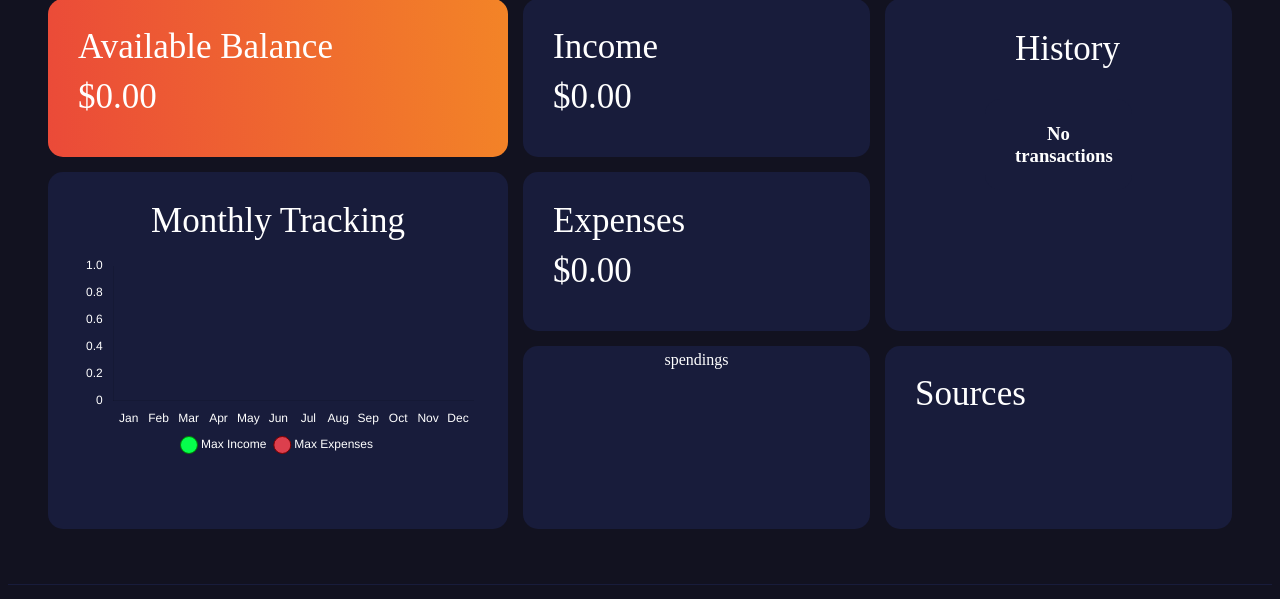
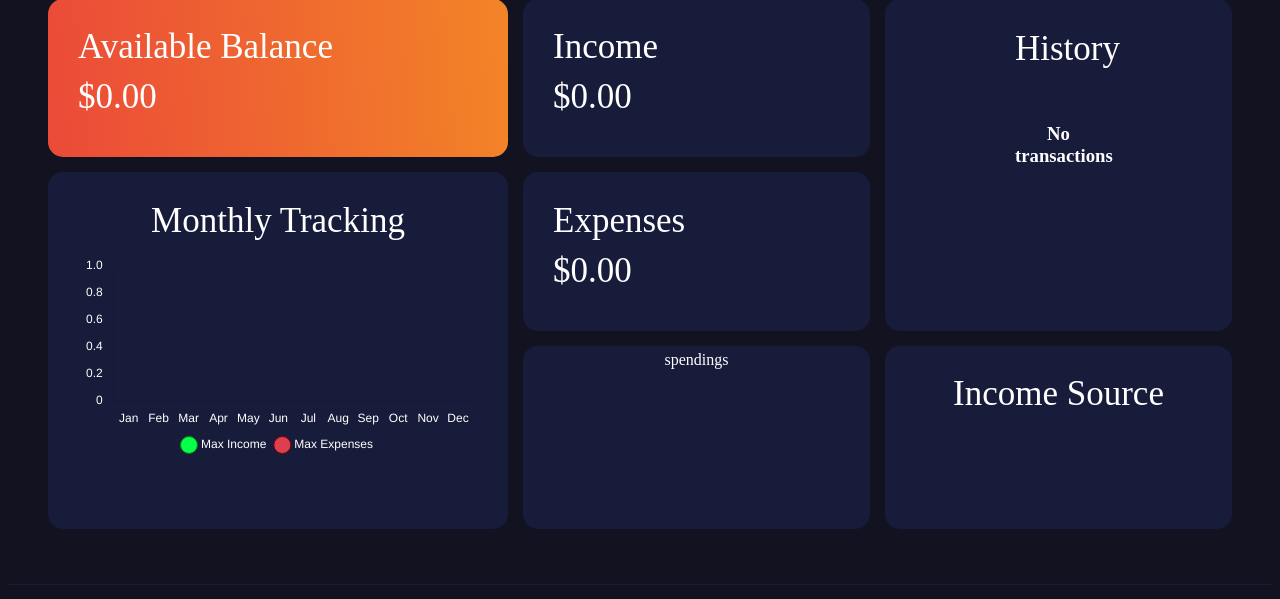
Before and after one commit to notedwinpiatek/PersonalFinanceTracker, a Django app: page /finance_tracker/ in a window 1280 px wide. Shown: the part 183-782 px from the top of the page. Run offline with Django 5.2, Linux system fonts and the light colour scheme; a user stored in the database is signed in; tables that the repository leaves empty hold one stand-in row (values such as "Sample post"); some web fonts are replaced.

Commit message:
feat: make a source chart

```diff
--- a/personal_finance_tracker/finance_tracker/static/finance_tracker/styles.css
+++ b/personal_finance_tracker/finance_tracker/static/finance_tracker/styles.css
@@ -343,7 +343,7 @@ button:hover {
     grid-area: 2 / 1 / 5 / 2;
 }
 
-.monthly-tracking h1 {
+.monthly-tracking h1, .income-source h1 {
     text-align: center;
 }
 
--- a/personal_finance_tracker/finance_tracker/templates/base.html
+++ b/personal_finance_tracker/finance_tracker/templates/base.html
@@ -28,7 +28,7 @@
             </div>
         </a>
         {% if user.is_authenticated %}
-            {% if request.resolver_match.url_name != 'account_settings' and request.resolver_match.url_name != 'password_change' and request.resolver_match.url_name != 'password_change_done' and request.resolver_match.url_name != 'select_gender' and request.resolver_match.url_name != 'sources' %}
+            {% if request.resolver_match.url_name != 'account_settings' and request.resolver_match.url_name != 'password_change' and request.resolver_match.url_name != 'password_change_done' and request.resolver_match.url_name != 'select_gender' %}
             <div class="calendar">
                 <ul class="horizontal-month-list">
                     {% for month in months %}
--- a/personal_finance_tracker/finance_tracker/templates/finance_tracker/index.html
+++ b/personal_finance_tracker/finance_tracker/templates/finance_tracker/index.html
@@ -19,7 +19,8 @@
             <canvas id="monthlyChart" width="400" height="220"></canvas>
         </div>
         <a class="income-source" href="{% url 'sources'%}">
-            <h1 class="item-header">Sources</h1>
+            <h1 class="item-header">Income Source</h1>
+            <canvas id="sourceChart" width="400" height="100"></canvas>
         </a>
         <div class="spendings">spendings</div>
         <a class="expenses" href="{% url 'expenses' month_name=month_name %}">
@@ -47,7 +48,7 @@
             </div>
         </div>
     </div>
-    <script>
+    <script defer>
         const ctx = document.getElementById('monthlyChart').getContext('2d');
         const incomeData = {{ income_data|safe }};
         const expenseData = {{ expense_data|safe }};
@@ -130,6 +131,80 @@
             devicePixelRatio: window.devicePixelRatio
         });
     </script>
+    <script defer>
+        const sourceCtx = document.getElementById('sourceChart').getContext('2d');
+        const sourceLabels = {{ source_labels|safe }};
+        const sourceTotals = {{ source_totals|safe }};
 
+         // Dynamically adjust canvas width
+        const canvas = document.getElementById('sourceChart');
+        const minWidth = 100; // Minimum width for the canvas
+        const barWidth = 60; // Width per bar (adjust as needed)
+        const maxWidth = Math.max(minWidth, sourceLabels.length * (barWidth + 10));
+        canvas.style.maxWidth = `${maxWidth}px`;
+
+        const sourceChart = new Chart(sourceCtx, {
+            type: 'bar',
+            data: {
+                labels: sourceLabels,
+                datasets: [{
+                    label: 'Income Amount',
+                    data: sourceTotals,
+                    backgroundColor: [
+                        '#f7b731',
+                        '#eb3b5a',
+                        '#20bf6b',
+                        '#45aaf2',
+                        '#fd9644'
+                    ],
+                    borderWidth: 0,
+                    borderRadius: 7,
+                    maxBarThickness: 50,
+                }]
+            },
+            options: {
+                responsive: true,
+                plugins: {
+                    legend: {
+                        display: false,
+                    },
+                    tooltip: {
+                        callbacks: {
+                            label: function (context) {
+                                return `$${context.raw.toLocaleString()}`;
+                            }
+                        }
+                    }
+                },
+                layout: {
+                    padding: {
+                        bottom: 18
+                    },
+                },
+                scales: {
+                    x: {
+                        ticks: {
+                            color: '#ffffff',
+                        },
+                        grid: {
+                            display: false
+                        },
+                    },
+                    y: {
+                        border: {
+                            display: false,
+                        },
+                        beginAtZero: true,
+                        ticks: {
+                            display: false
+                        },
+                        grid: {
+                            display: false
+                        },
+                    },
+                },
+            }
+        });
+    </script>
     {% endif %}
 {% endblock %}
--- a/personal_finance_tracker/finance_tracker/urls.py
+++ b/personal_finance_tracker/finance_tracker/urls.py
@@ -4,6 +4,7 @@ from . import views
 
 urlpatterns = [
     path('select_gender/', views.select_gender, name='select_gender'),
+    path('sources/<str:month_name>/', views.sources, name='sources'),
     path('sources/', views.sources, name='sources'),
     path('account/', views.account_settings, name='account_settings'),
     path('password_change/', views.custom_password_change, name='password_change'),
--- a/personal_finance_tracker/finance_tracker/views.py
+++ b/personal_finance_tracker/finance_tracker/views.py
@@ -86,6 +86,16 @@ def index(request, month_name=None):
         for expense in monthly_expenses:
             expense_data[expense['date_incurred__month'] - 1] = float(expense['total'])
 
+        # Filter income sources by month
+        income_sources = Income.objects.filter(
+            user=request.user,
+            date_received__year=YEAR,
+            date_received__month=month_number
+        ).values('source__name').annotate(total=Sum('amount'))
+
+        source_labels = [source['source__name'] for source in income_sources]
+        source_totals = [float(source['total']) for source in income_sources]
+
         return render(request, "finance_tracker/index.html", {
             'month': f"{calendar.month_name[month_number]} {YEAR}",
             'total_income_amount': user_incomes_total,
@@ -96,7 +106,9 @@ def index(request, month_name=None):
             'income_data': json.dumps(income_data),
             'expense_data': json.dumps(expense_data),
             'months': VALID_MONTHS,
-            'gender': gender
+            'gender': gender,
+            'source_labels': json.dumps(source_labels),
+            'source_totals': json.dumps(source_totals),
         })
     else:
         return render(request, "finance_tracker/index.html")
@@ -245,8 +257,16 @@ def select_gender(request):
     return render(request, 'finance_tracker/select_gender.html', {'form': form})
 
 @login_required
-def sources(request):
+def sources(request, month_name=None):
+    # Handle the current month if no month name is provided
+    if not month_name:
+        month_name = datetime.datetime.now().strftime('%b')
+
+    # Convert the month name to a month number
+    month_number = list(calendar.month_abbr).index(month_name.capitalize())
+
     gender = UserProfile.objects.filter(user=request.user).values('gender')[0]['gender']
+
     sources = IncomeSource.objects.filter(user=request.user)
     other_source = IncomeSource.objects.get(user=request.user, name='Other')
 
```
